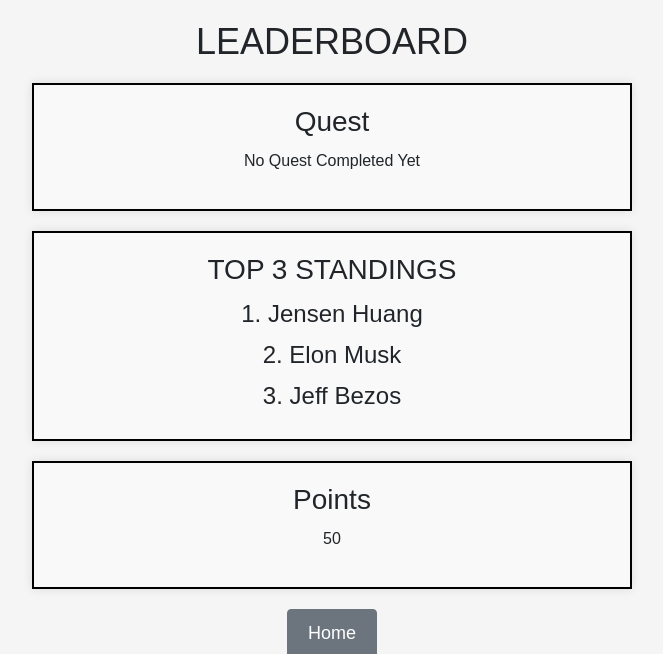
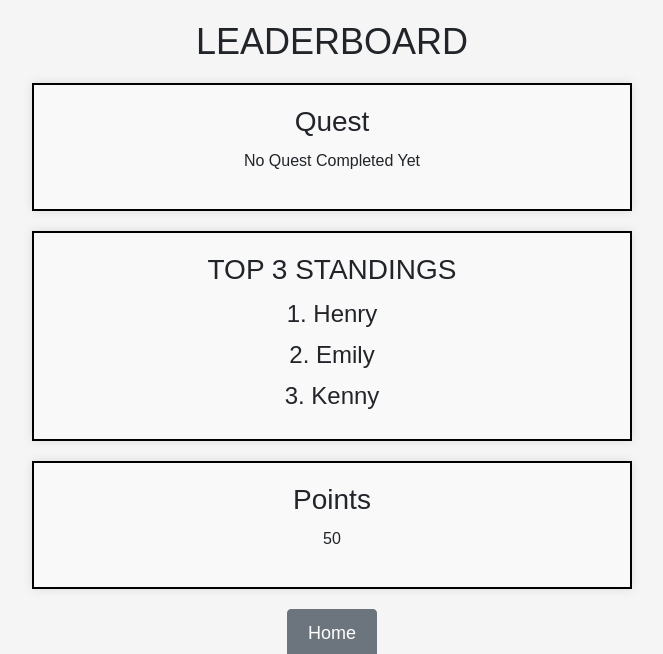
Before and after one commit to paulodeluna/SYNCS_hackathon, a Flask app: page /leaderboard in a window 1280 px wide. Shown: the top 654 px of the page, without its empty margins (308-971 px from the left). Run offline with Flask 3, Linux system fonts and the light colour scheme; the visitor is signed in with stand-in values (Sample User, id 1); some libraries are stand-ins or nearby versions.

Commit message:
did minor changes, on some logics

```diff
--- a/run.py
+++ b/run.py
@@ -16,7 +16,7 @@
 completed_quests = {}
 
 # Dictionary to store challenges
-challenges_dict = {"Quadrangle": "quadrangle"}
+challenges_dict = {"Quadrangle": "quadrangle", "TownHall": "townhall", "CS Building": "CS building", "PNR Building": "PNR Building"}
 
 @app.route('/')
 def index():
@@ -139,7 +139,7 @@
     filename = os.path.join(app.config['UPLOAD_FOLDER'], image_file.filename)
     image_file.save(filename)
 
-    if brick_count == '69':
+    if brick_count == '42':
         if 'points' in session:
             session['points'] += 50
         else:
--- a/templates/beckham.html
+++ b/templates/beckham.html
@@ -150,7 +150,7 @@
 
             <div class="file-info" id="file-info"></div>
             <div class="question-container">
-                <p>How many bricks is the Quadrangle made up of?</p>
+                <p>Answer to the Ultimate Question of Life</p>
                 <input type="text" id="brick-count" name="brick_count">
             </div>
 
--- a/templates/create.html
+++ b/templates/create.html
@@ -29,6 +29,10 @@
                 <label for="challenge_name">Challenge Name:</label>
                 <input type="text" id="challenge_name" name="name" class="form-control" required>
             </div>
+            <div class="form-group">
+                <label for="challenge_description">Description:</label>
+                <textarea id="challenge_description" name="description" class="form-control" rows="4" required></textarea>
+            </div>
             <button type="submit" class="btn btn-primary">Create</button>
         </form>
     </div>
--- a/templates/leaderboard.html
+++ b/templates/leaderboard.html
@@ -53,9 +53,9 @@
 
     <div class="container">
         <h2>TOP 3 STANDINGS</h2>
-        <p class="list-item">1. Jensen Huang</p>
-        <p class="list-item">2. Elon Musk</p>
-        <p class="list-item">3. Jeff Bezos</p>
+        <p class="list-item">1. Henry </p>
+        <p class="list-item">2. Emily </p>
+        <p class="list-item">3. Kenny </p>
     </div>
 
     <div class="container">
--- a/templates/quadrangle.html
+++ b/templates/quadrangle.html
@@ -73,7 +73,7 @@
         <div class="text-center">
             <img src="/static/quadrangle.png" alt="Quadrangle Image" class="img-fluid">
         </div>
-        <p class="text-center mt-3">This is a Quadrangle Scavenger Hunt challenge. Please upload an image and provide the number of bricks.</p>
+        <p class="text-center mt-3">This is a Quadrangle Scavenger Hunt challenge. Please upload an image and provide the answer to the Ultimate Question of Life.</p>
 
         <form id="quadrangle-form" enctype="multipart/form-data" class="text-center">
             <div class="form-group">
@@ -84,7 +84,7 @@
             </div>
             <div class="file-info" id="file-info"></div>
             <div class="form-group">
-                <label for="brick-count">How many bricks is the Quadrangle made up of?</label>
+                <label for="brick-count">Answer to the Ultimate Question of Life</label>
                 <input type="text" id="brick-count" name="brick_count" class="form-control">
             </div>
             <button type="button" class="btn btn-primary" onclick="submitQuadrangle()">Submit</button>
```
